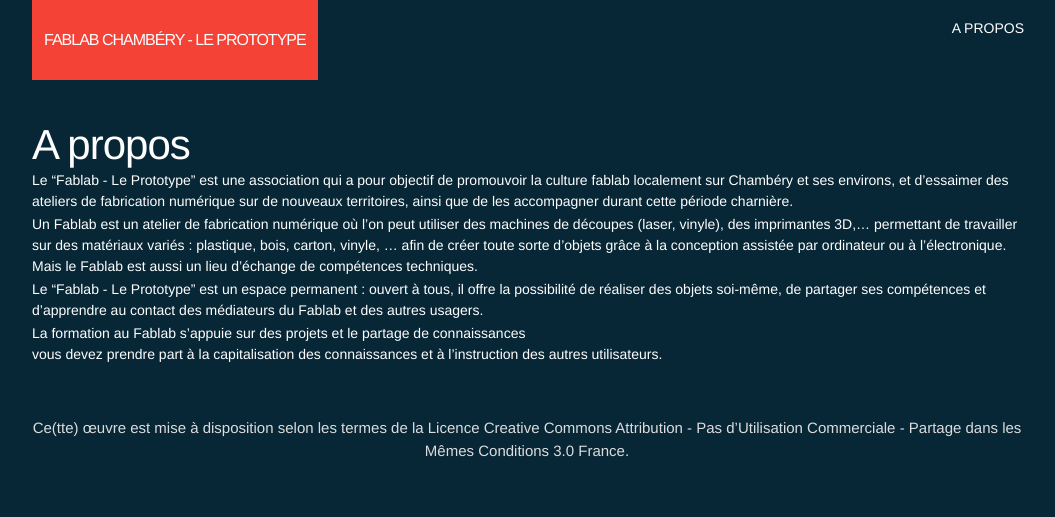
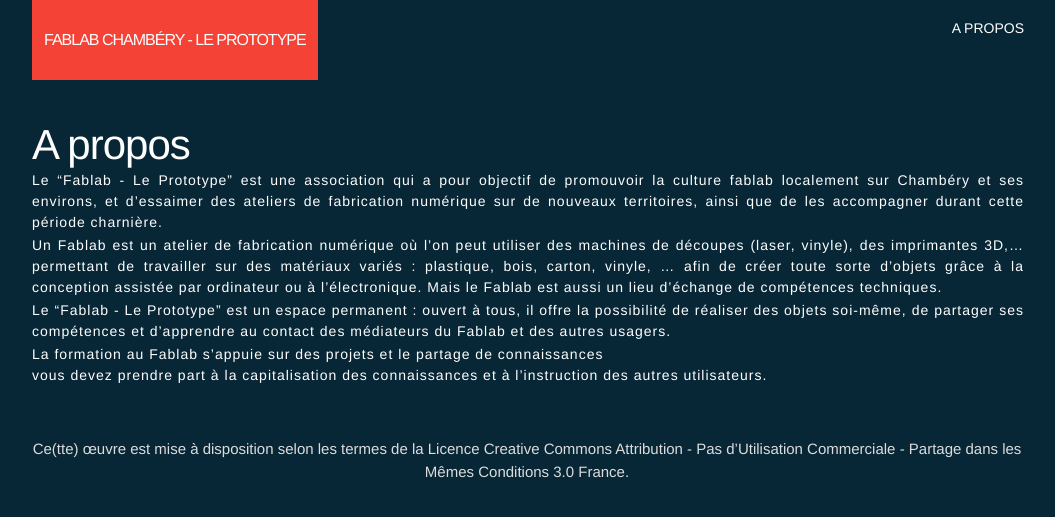
Before and after one commit to fablab-leprototype/fablab-leprototype.github.io, a Jekyll site: the page built from about.md, in a window 1280 px wide. Shown: the top 517 px of the page, without its empty margins (112-1167 px from the left). Built offline with Jekyll 4.4.1, drawn with Linux system fonts in a browser that asks for light colours.

Commit message:
post
content

```diff
--- a/_sass/_layout.scss
+++ b/_sass/_layout.scss
@@ -287,6 +287,8 @@
 
 .post-content {
     margin-bottom: $spacing-unit;
+    letter-spacing: 1px;
+    text-align: justify;
 
     h2 {
         font-size: 32px;
```
